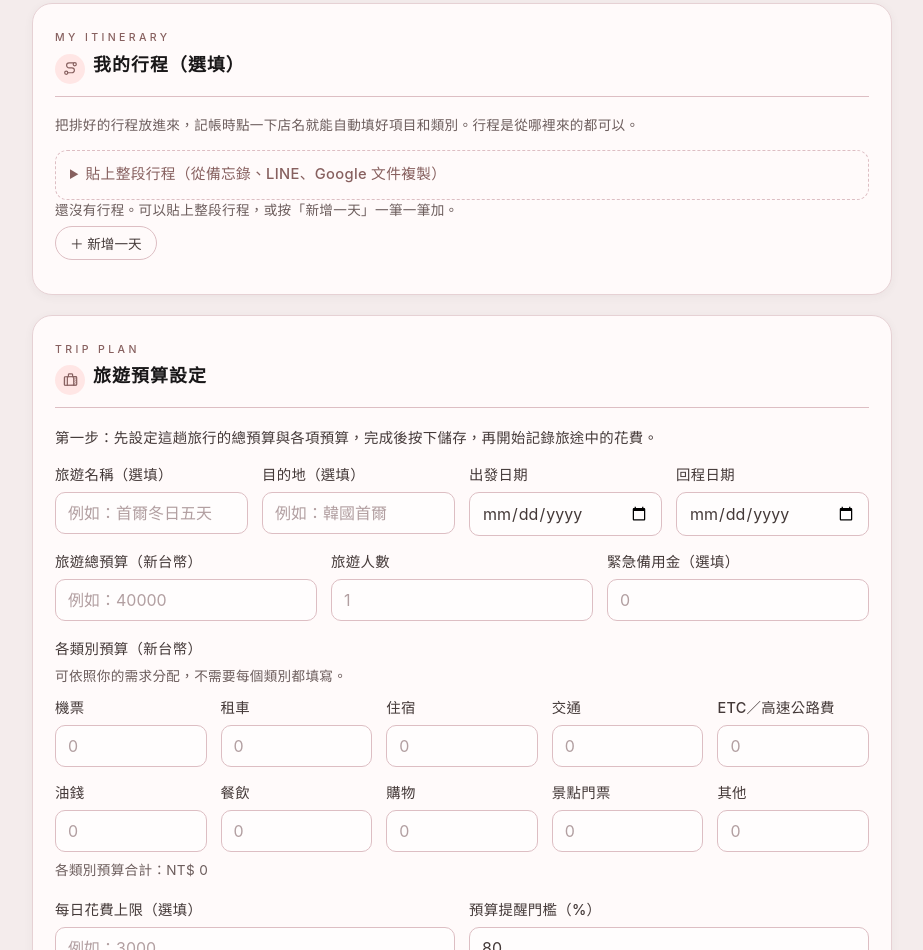
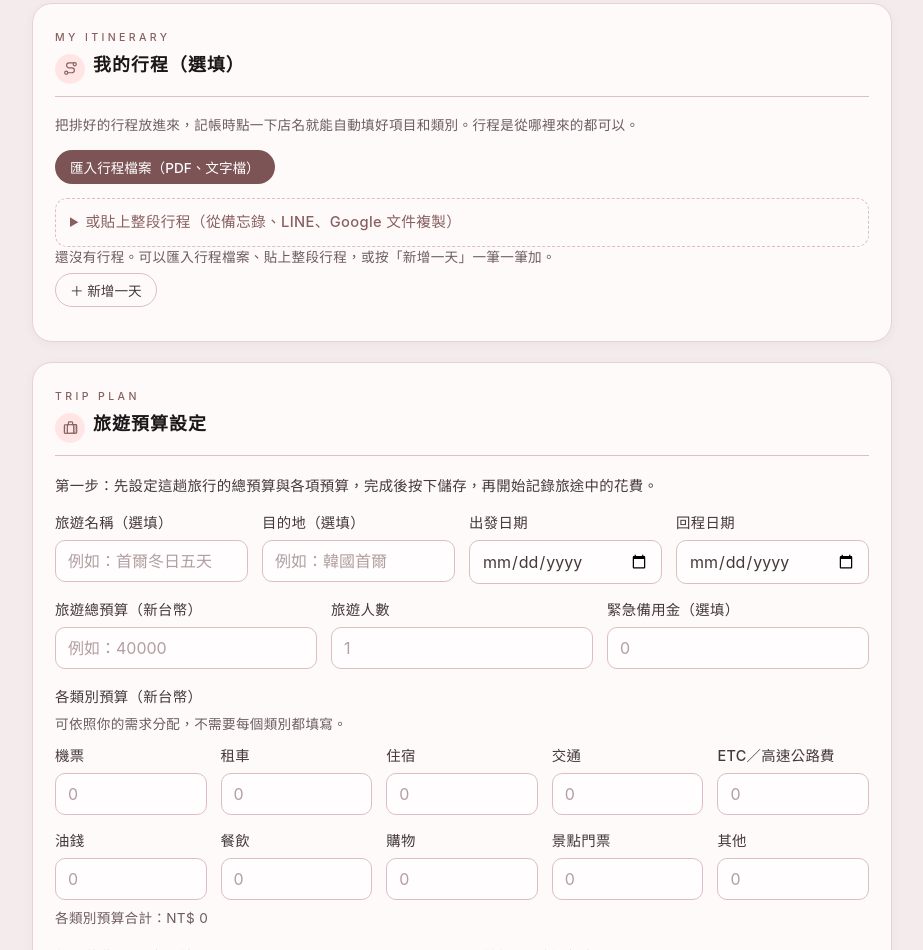
Before and after one commit to WANYUN566/budget, a plain HTML site: page ewuo26p7ab/index.html in a window 1280 px wide. Shown: the part 918-1868 px from the top of the page, without its empty margins (178-1101 px from the left). Drawn offline with Linux system fonts and the light colour scheme.

Commit message:
我的行程：匯入 PDF、文字檔的按鈕移到外面，不用先展開
Co-Authored-By: Claude Opus 5.5 <noreply@anthropic.com>
Claude-Session: https://claude.ai/code/session_01VMtLAbHNEXLjtqfG5r2ihR

```diff
--- a/ewuo26p7ab/index.html
+++ b/ewuo26p7ab/index.html
@@ -1242,11 +1242,12 @@
     <div class="card noprint" id="planCard">
       <h2 data-kicker="MY ITINERARY">我的行程（選填）</h2>
       <p class="hint" style="margin-top:0">把排好的行程放進來，記帳時點一下店名就能自動填好項目和類別。行程是從哪裡來的都可以。</p>
+      <div class="actions" style="margin-top:0"><button type="button" class="small" id="planFileTop">匯入行程檔案（PDF、文字檔）</button></div>
       <details class="more pastebox" id="pasteBox">
-        <summary>貼上整段行程（從備忘錄、LINE、Google 文件複製）</summary>
+        <summary>或貼上整段行程（從備忘錄、LINE、Google 文件複製）</summary>
         <textarea id="planPaste" placeholder="例如：&#10;第一天&#10;淺草寺&#10;一蘭拉麵&#10;晴空塔 門票 3100 日圓&#10;第二天&#10;築地市場"></textarea>
         <p class="hint">看到「第一天、Day 2、11/20」會自動分天；每一行是一個行程，有寫金額的會一起帶入。整理完可以先修改再加入。也可以匯入 PDF 或文字檔（.txt），行程規劃助手下載的文字檔可以直接匯入。</p>
-        <div class="actions"><button type="button" class="small" id="planParse">整理</button><button type="button" class="small secondary" id="planFileBtn">匯入檔案（PDF、文字檔）</button><button type="button" class="small secondary" id="planPasteClear">清空</button></div>
+        <div class="actions"><button type="button" class="small" id="planParse">整理</button><button type="button" class="small secondary" id="planFileBtn" hidden>匯入檔案（PDF、文字檔）</button><button type="button" class="small secondary" id="planPasteClear">清空</button></div>
         <input type="file" id="planFile" accept=".txt,.text,.md,.csv,.pdf,text/plain,text/markdown,text/csv,application/pdf" hidden>
         <p class="hint" id="planFileMsg" aria-live="polite"></p>
         <div id="planPreview"></div>
@@ -3201,7 +3202,7 @@
       }
       h += '</div>';
     }
-    $('planList').innerHTML = h || '<p class="hint" style="margin:0">還沒有行程。可以貼上整段行程，或按「新增一天」一筆一筆加。</p>';
+    $('planList').innerHTML = h || '<p class="hint" style="margin:0">還沒有行程。可以匯入行程檔案、貼上整段行程，或按「新增一天」一筆一筆加。</p>';
     var est = 0, byCat = {}, noRate = 0;
     t.plan.forEach(function (x) { var v = planTWD(t, x); if (x.amt > 0 && !v) noRate++; est += v; if (v) byCat[x.cat] = (byCat[x.cat] || 0) + v; });
     $('planBudget').hidden = !est; $('planClear').hidden = !t.plan.length;
@@ -3286,6 +3287,7 @@
     });
   }
   $('planFileBtn').addEventListener('click', function () { $('planFile').click(); });
+  $('planFileTop').addEventListener('click', function () { $('pasteBox').open = true; $('planFile').click(); });
   $('planFile').addEventListener('change', function () {
     var f = this.files && this.files[0], msg = $('planFileMsg'); this.value = '';
     if (!f) return;
```
